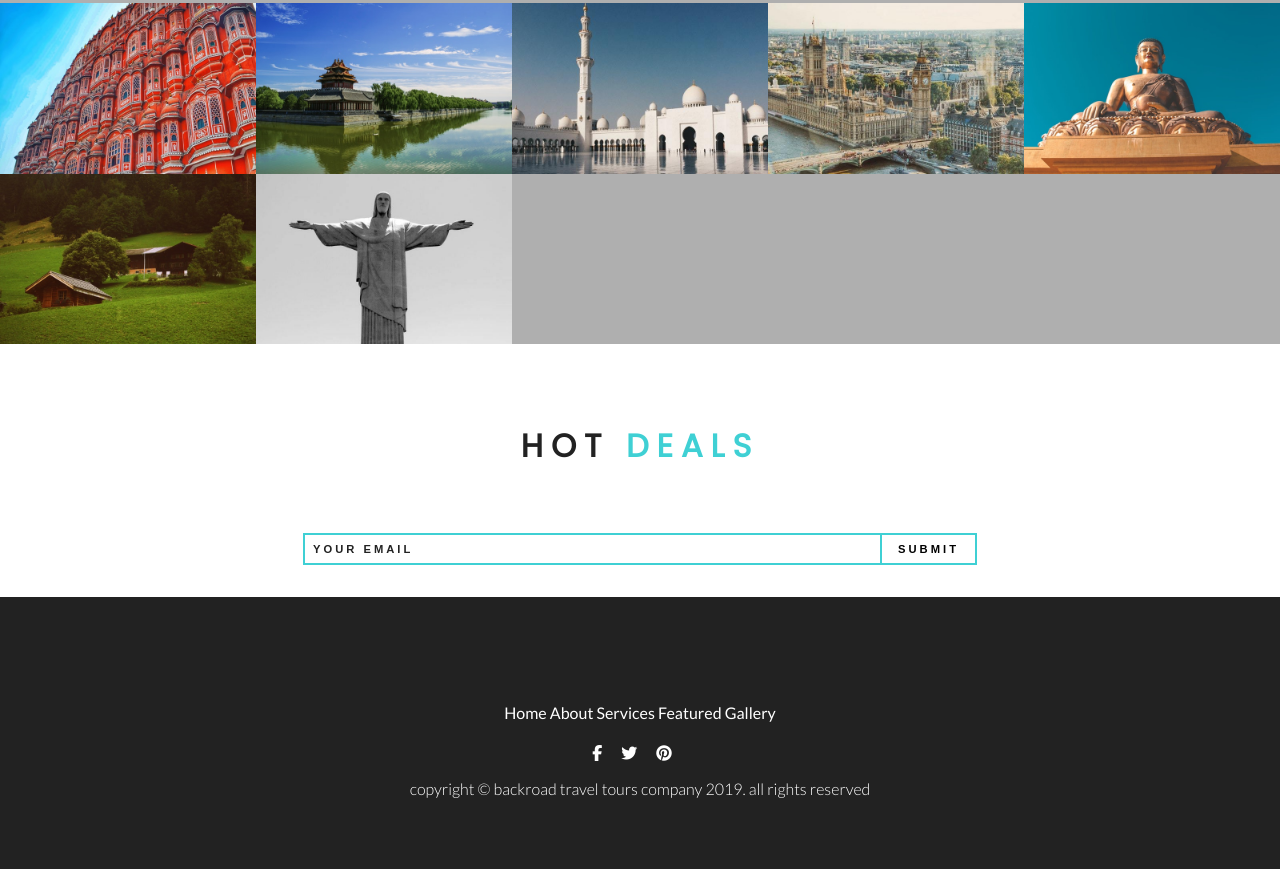
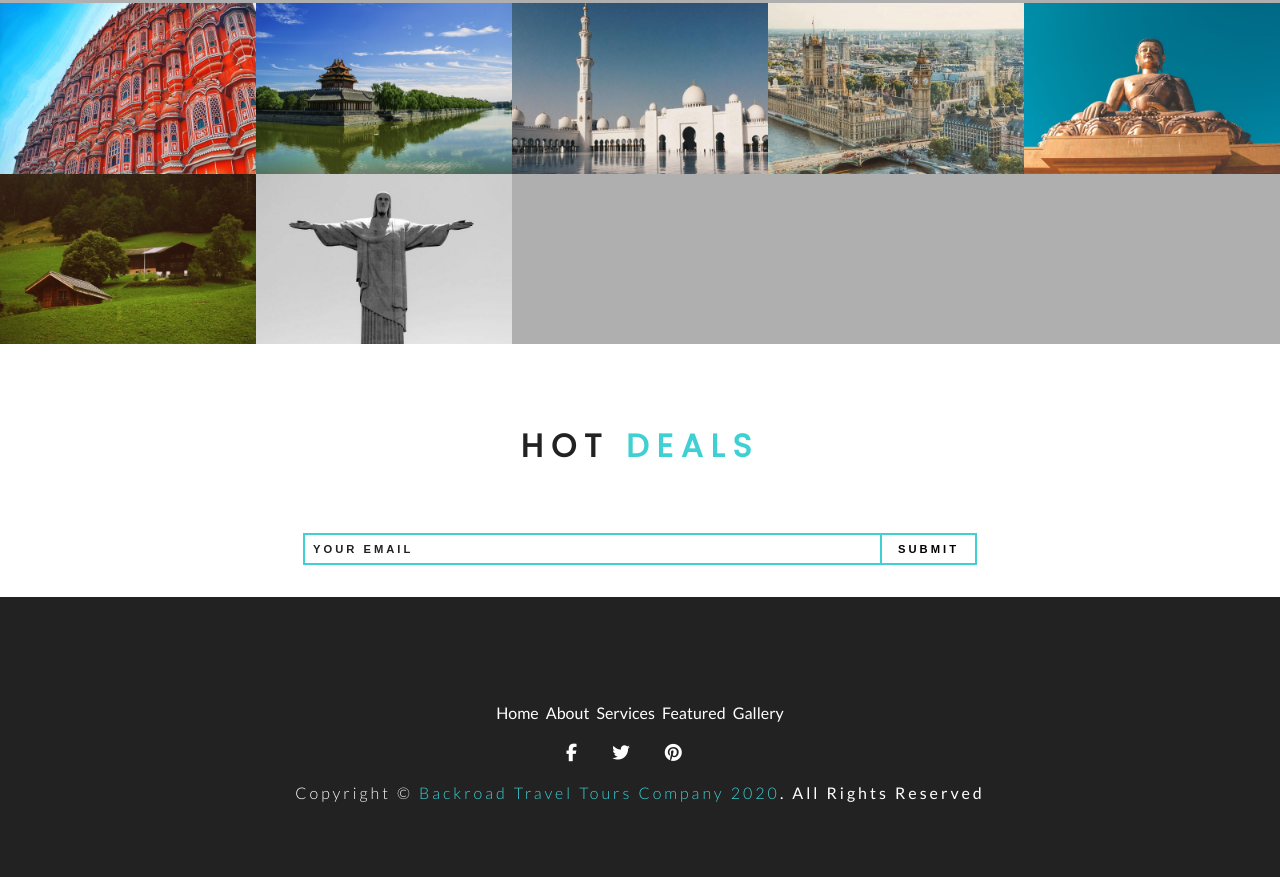
Before and after one commit to kapeiharshad/backroad_html_css-flexBox, a plain HTML site: page index.html in a window 1280 px wide. Shown: the part 2921-3798 px from the top of the page. Drawn offline with Linux system fonts and the light colour scheme.

Commit message:
footer css and html done

```diff
--- a/css/styles.css
+++ b/css/styles.css
@@ -426,9 +426,32 @@ input[type="email"] {
 .footer-single-option {
   font-style: "Poppins", sans-serif;
   text-transform: capitalize;
+  padding: 0 2px;
 }
 .footer-single-icon {
-  margin-right: 1rem;
+  margin-right: 2rem;
+  font-size: 1.1rem;
 }
-
+.footer-single-icon:hover{
+  color: var(--primaryColor);
+  cursor: pointer;
+}
+.footer-rigths{
+  text-transform: capitalize;
+  letter-spacing: 3px;
+}
+.footer-single-option{
+  color: var(--mainWhite);
+}
+.footer-single-option:hover{
+  color:var(--primaryColor);
+  text-decoration: underline;
+}
+.footer-rigths-text{
+  display: inline;
+}
+.footer-rigths-subtext{
+  color: var(--primaryColor);
+  display: inline;
+}
 /* ---------------------end of footer------------------------ */
--- a/index.html
+++ b/index.html
@@ -338,11 +338,11 @@
       <div class="footer-center section-center">
         <div class="footer-options-container">
           <article class="footer-options">
-            <span class="footer-single-option">home</span>
-            <span class="footer-single-option">about</span>
-            <span class="footer-single-option">services</span>
-            <span class="footer-single-option">featured</span>
-            <span class="footer-single-option">gallery</span>
+            <a href="#" class="footer-single-option">home</a>
+            <a href="#about" class="footer-single-option">about</a>
+            <a href="#service"  class="footer-single-option">services</a>
+            <a href="#features"  class="footer-single-option">featured</a>
+            <a href="#gallery"  class="footer-single-option">gallery</a>
           </article>
         </div>
         <div class="footer-icon-container">
@@ -361,7 +361,7 @@
         <div class="footer-rigths-container">
           <article class="footer-rigths">
             <p class="footer-rigths-text">
-              copyright &copy; backroad travel tours company 2019. all rights
+              copyright &copy; <p class="footer-rigths-subtext">backroad travel tours company 2020</p>. all rights
               reserved
             </p>
           </article>
```
